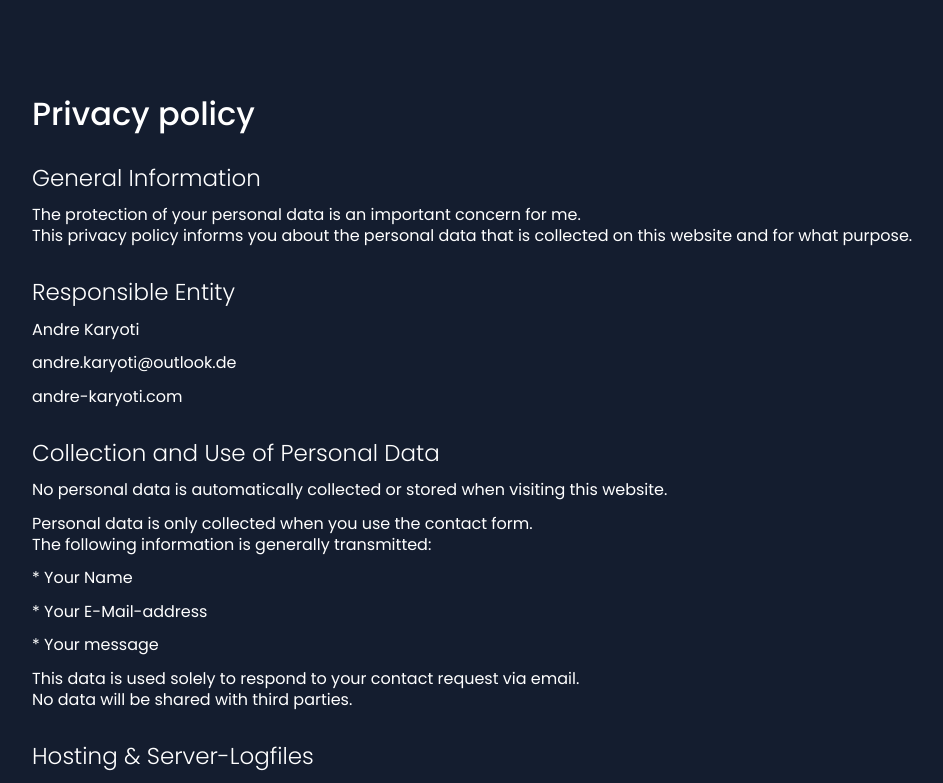
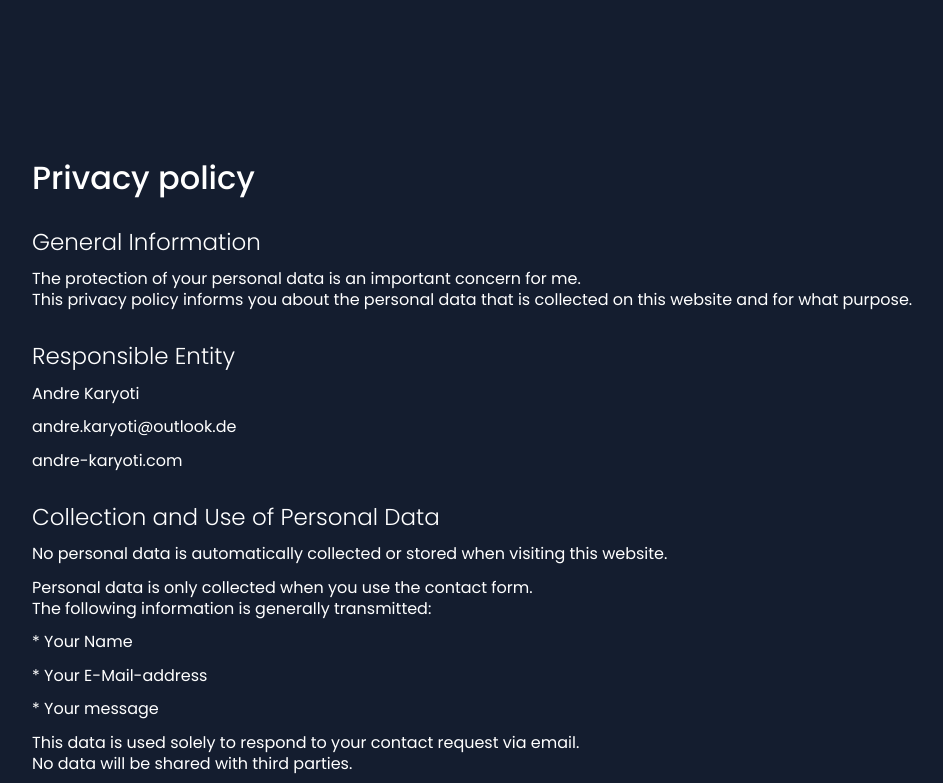
Before and after one commit to Zmoorgekaffi/portfolio, an Angular app: page /privacy-policy in a window 1280 px wide. Shown: the top 783 px of the page, without its empty margins (48-991 px from the left). Built offline with nearby package versions, Linux system fonts and the light colour scheme.

Commit message:
fixed let's talk bug

```diff
--- a/src/app/components/atf/atf.component.html
+++ b/src/app/components/atf/atf.component.html
@@ -30,7 +30,7 @@
                                 <h2 class="atf-subtitle">Frontend Developer</h2>
                             </div>
                         </div>
-                        <a href="#contact" class="button_primary font23 z-index-99">Let's Talk!</a>
+                        <a (click)="scrollToContact()" class="button_primary font23 z-index-99">Let's Talk!</a>
                     </div>
 
                 </div>
--- a/src/app/components/atf/atf.component.ts
+++ b/src/app/components/atf/atf.component.ts
@@ -73,4 +73,12 @@ export class AtfComponent implements OnInit {
     onResize(event?: Event): void {
       this.viewportWidth = window.innerWidth;
     }
+
+    scrollToContact() {
+      const contactSection = document.getElementById('contact');
+
+      if(contactSection) {
+        contactSection.scrollIntoView({behavior: 'smooth'});
+      }
+    }
   }
--- a/src/app/components/privacy-policy/privacy-policy.component.scss
+++ b/src/app/components/privacy-policy/privacy-policy.component.scss
@@ -10,7 +10,7 @@ section {
 }
 
 .privacy-policy_content {
-    padding-top: 1rem;
+    padding-top: var(--sectionPadding);
     flex-direction: column;
     @include d-flex($ai:start, $jc: start);
     gap: 2rem;
```
